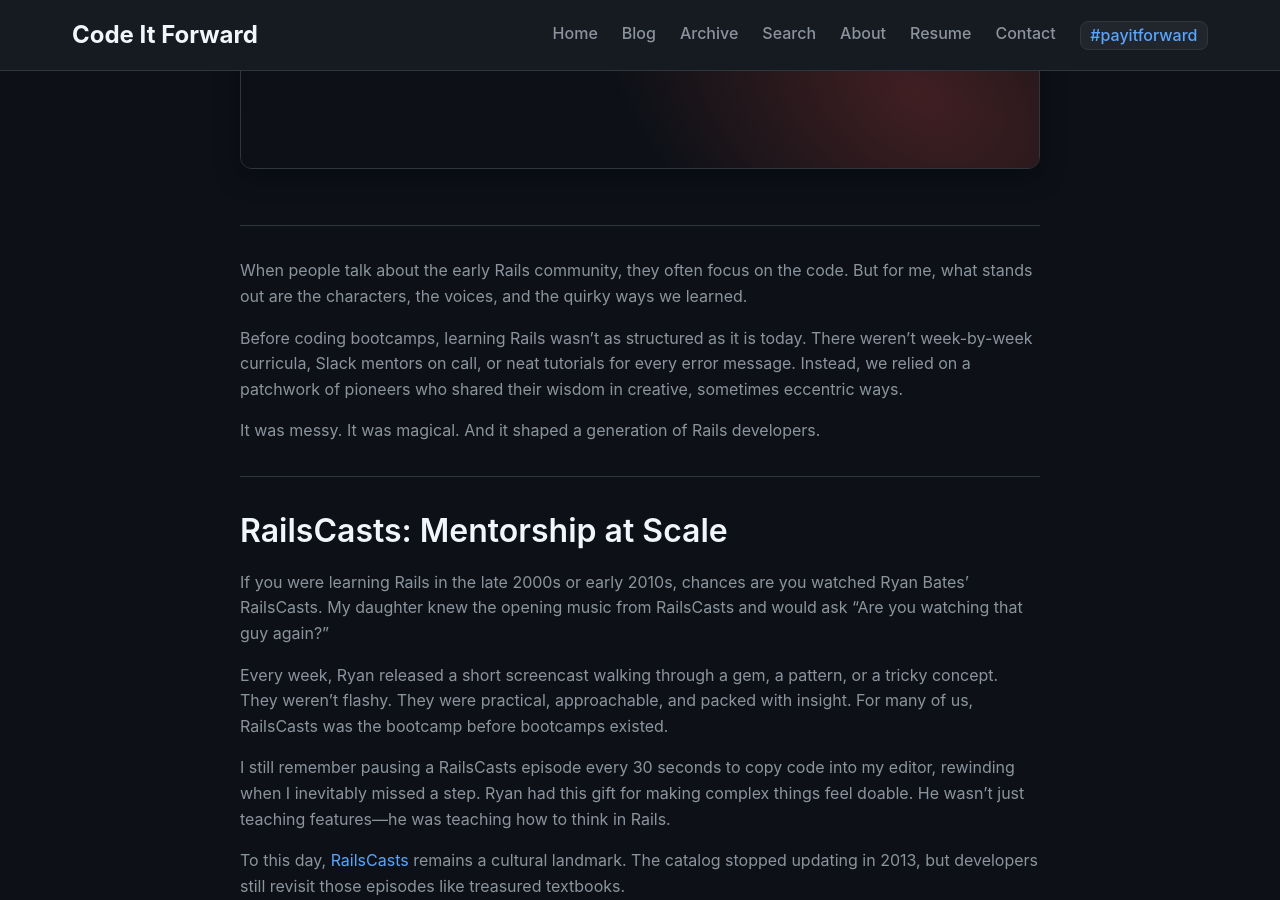
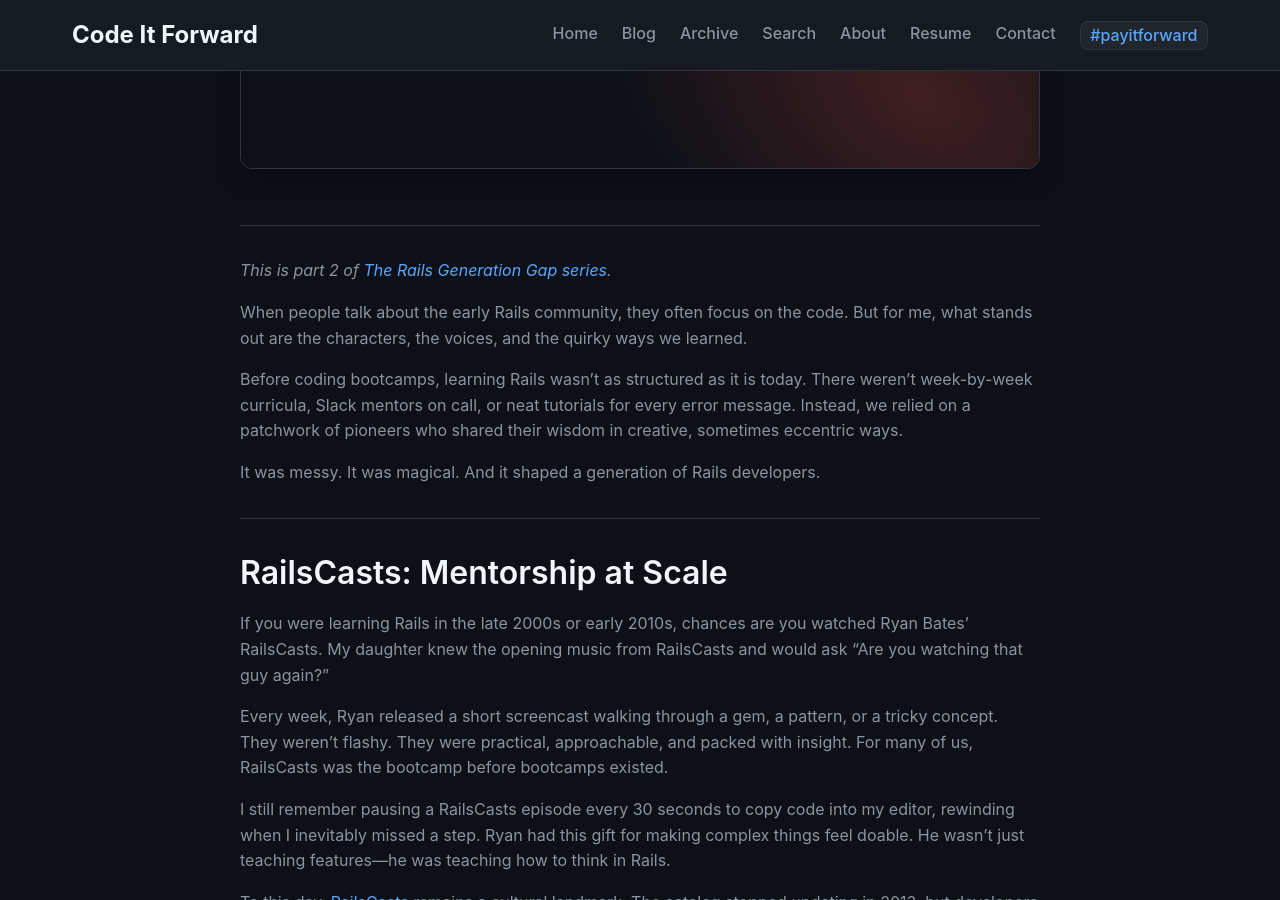
Before and after one commit to brobertsaz/brobertsaz.github.io, a Jekyll site: the page built from _posts/2025-09-15-rails-before-bootcamps-a-tight-knit-craft-community.md, in a window 1280 px wide and 900 px high, scrolled down 828 px. Built offline with Jekyll 4.4.1, drawn with Linux system fonts in a browser that asks for light colours.

Commit message:
linking the series together

```diff
--- a/_posts/2025-09-15-rails-before-bootcamps-a-tight-knit-craft-community.md
+++ b/_posts/2025-09-15-rails-before-bootcamps-a-tight-knit-craft-community.md
@@ -6,6 +6,8 @@
 tags: [rails, mentorship, community, history]
 excerpt: "How the early Rails community learned in public — and what we can bring forward now."
 author: Bob Roberts
+series: "The Rails Generation Gap"
+series_part: 2
 image: /assets/images/covers/rails-before-bootcamps.svg
 image_alt: Rails Before Bootcamps
 image_position: center center
@@ -18,6 +20,8 @@
 
   The pre-bootcamp era taught us that learning is cultural, not just technical. What do you remember most from those early days? And what are today's newcomers missing without those touchstones?
 ---
+
+*This is part 2 of [The Rails Generation Gap series]({% post_url 2025-09-12-the-rails-generation-gap-why-it-matters %}).*
 
 When people talk about the early Rails community, they often focus on the code. But for me, what stands out are the characters, the voices, and the quirky ways we learned.
 
```
Also changed, not shown: _posts/2025-09-12-the-rails-generation-gap-why-it-matters.md (+3 -0 lines).
